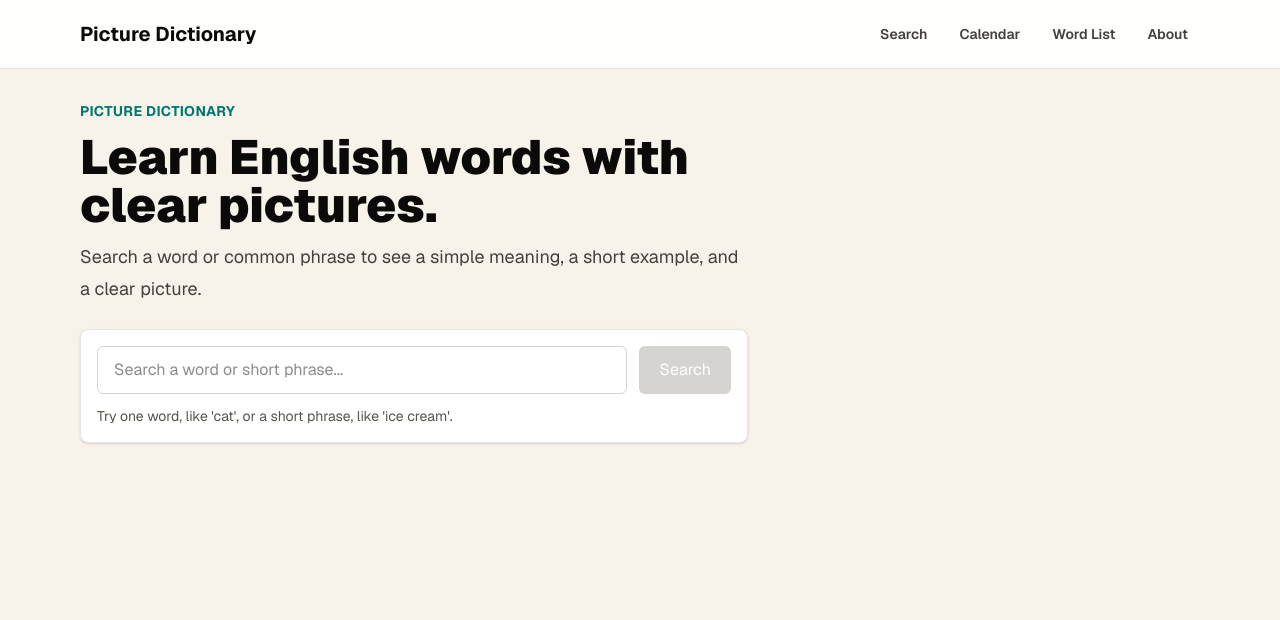
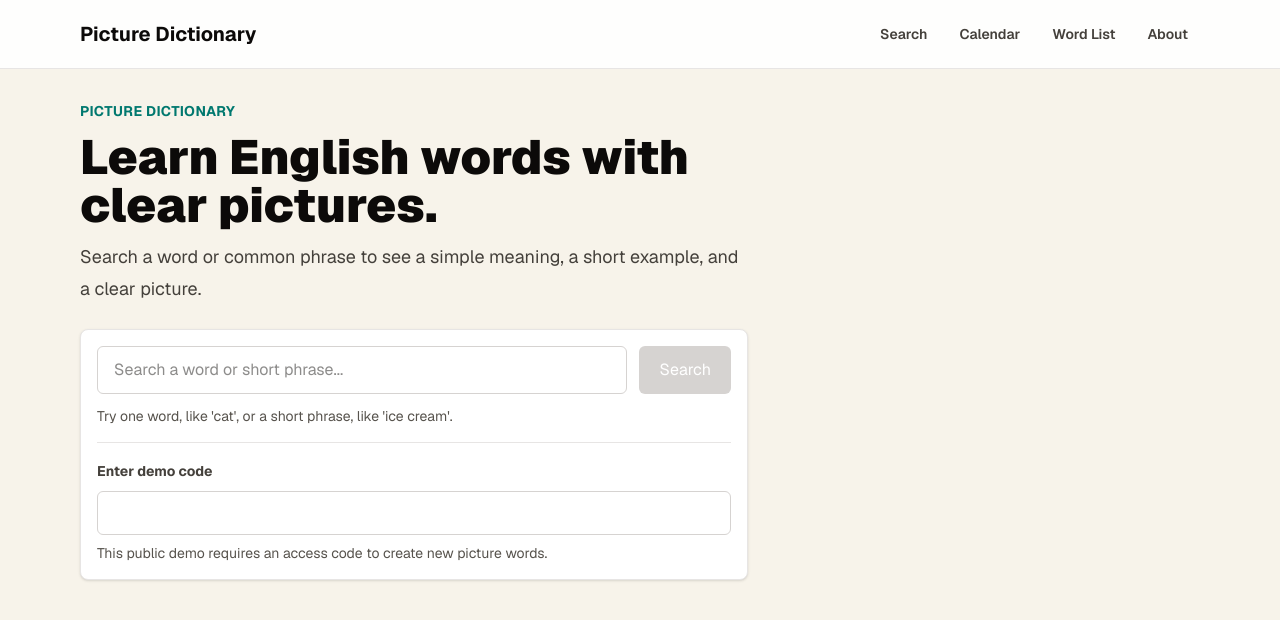
Before and after one commit to zizewan-bot/project-2-picture-dictionary-frontend, a Next.js app: page / in a window 1280 px wide. Shown: the top 620 px of the page. Built offline with nearby package versions, Linux system fonts and the light colour scheme; no server answers.

Commit message:
Add demo access code UI

```diff
--- a/src/app/page.tsx
+++ b/src/app/page.tsx
@@ -1,6 +1,6 @@
 "use client";
 
-import { FormEvent, useState } from "react";
+import { FormEvent, useEffect, useState } from "react";
 
 import { searchWord, type WordLookup } from "@/lib/api";
 import { PronunciationButton } from "@/components/PronunciationButton";
@@ -13,6 +13,19 @@ export default function Home() {
   const [result, setResult] = useState<WordLookup | null>(null);
   const [loading, setLoading] = useState(false);
   const [error, setError] = useState("");
+  const [demoCode, setDemoCode] = useState("");
+
+  useEffect(() => {
+    const timer = window.setTimeout(() => {
+      setDemoCode(window.localStorage.getItem("pictureDictionaryDemoCode") ?? "");
+    }, 0);
+    return () => window.clearTimeout(timer);
+  }, []);
+
+  function handleDemoCodeChange(value: string) {
+    setDemoCode(value);
+    window.localStorage.setItem("pictureDictionaryDemoCode", value);
+  }
 
   async function handleSearch(event: FormEvent<HTMLFormElement>) {
     event.preventDefault();
@@ -20,7 +33,7 @@ export default function Home() {
     setResult(null);
     setLoading(true);
     try {
-      const savedWord = await searchWord(word);
+      const savedWord = await searchWord(word, demoCode.trim());
       setResult(savedWord);
       setWord("");
     } catch (caughtError) {
@@ -71,6 +84,22 @@ export default function Home() {
           <p className="mt-3 text-sm text-stone-600">
             Try one word, like &apos;cat&apos;, or a short phrase, like &apos;ice cream&apos;.
           </p>
+          <div className="mt-4 border-t border-stone-200 pt-4">
+            <label className="text-sm font-bold text-stone-700" htmlFor="demo-code">
+              Enter demo code
+            </label>
+            <input
+              id="demo-code"
+              value={demoCode}
+              onChange={(event) => handleDemoCodeChange(event.target.value)}
+              type="password"
+              autoComplete="off"
+              className="mt-2 min-h-11 w-full rounded-md border border-stone-300 px-3 text-base outline-none focus:border-teal-600 focus:ring-2 focus:ring-teal-100"
+            />
+            <p className="mt-2 text-sm text-stone-600">
+              This public demo requires an access code to create new picture words.
+            </p>
+          </div>
         </form>
 
         {loading && (
--- a/src/lib/api.ts
+++ b/src/lib/api.ts
@@ -97,8 +97,10 @@ async function request<T>(path: string, options?: RequestInit): Promise<T> {
   return response.json();
 }
 
-export function searchWord(word: string) {
-  return request<WordLookup>(`/search?word=${encodeURIComponent(word)}`);
+export function searchWord(word: string, demoCode?: string) {
+  return request<WordLookup>(`/search?word=${encodeURIComponent(word)}`, {
+    headers: demoCode ? { "X-Demo-Code": demoCode } : undefined,
+  });
 }
 
 export function getCalendar() {
```
Also changed, not shown: 1 other file (tests, documents, lock files or other folders).
